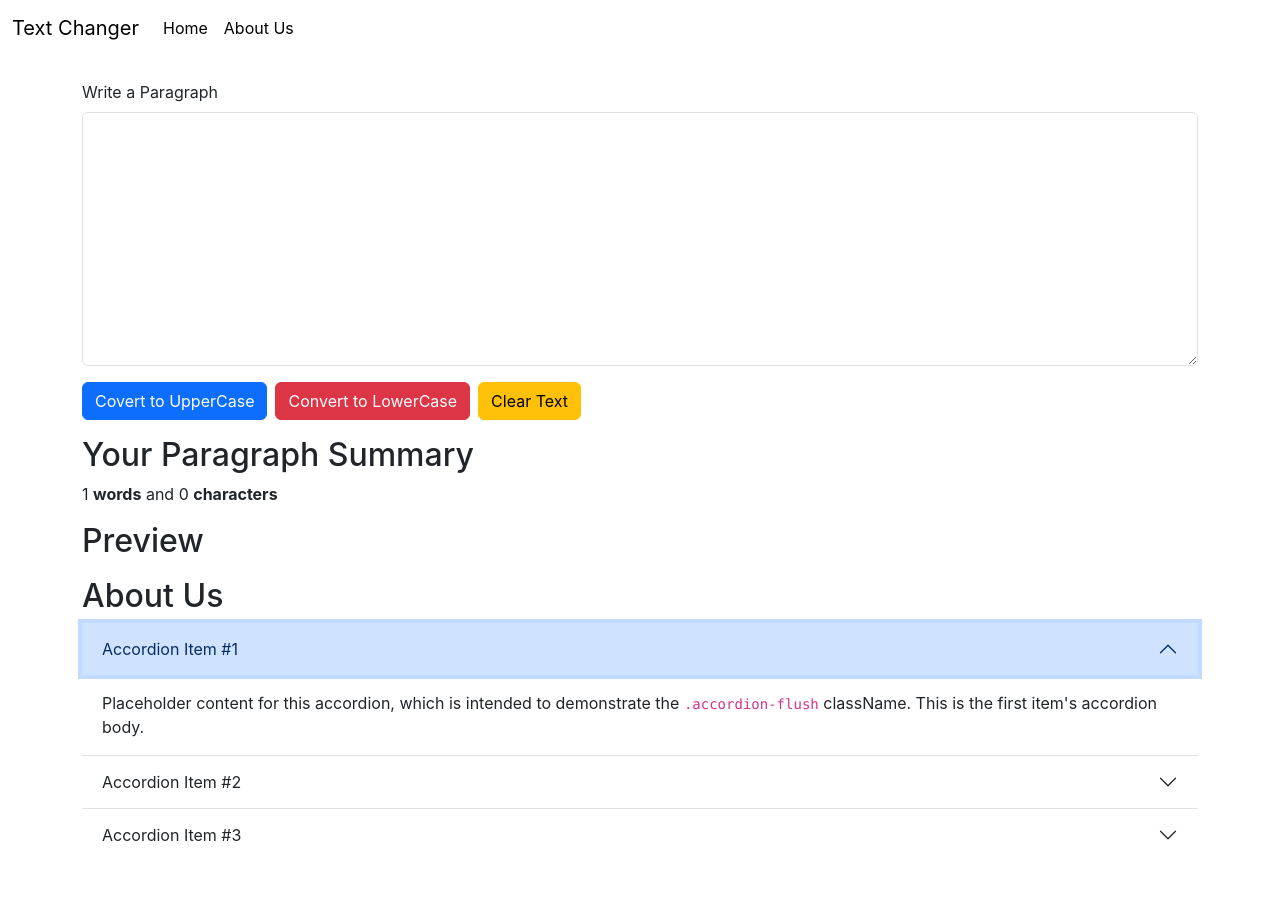
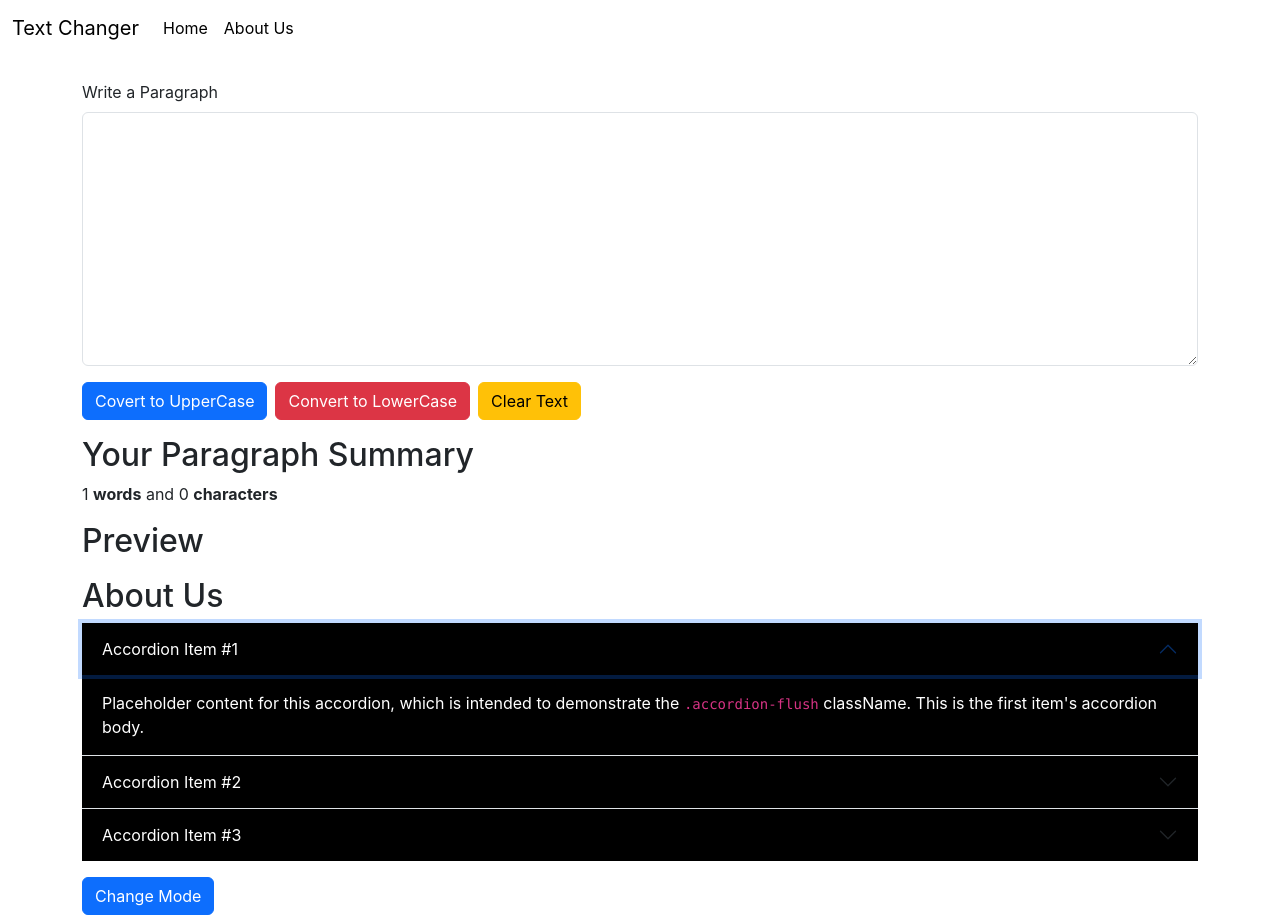
Before and after one commit to hashamuddin1/reactPractice, a React (Create React App) app: page / in a window 1280 px wide. Both pictures are taken after a click on the button "Accordion Item #1". Before the commit the page ends 861 px from the top, so only its background shows below. Built offline with nearby package versions, Linux system fonts and the light colour scheme.

Commit message:
darkmode

```diff
--- a/src/components/About.js
+++ b/src/components/About.js
@@ -1,6 +1,24 @@
-import React from "react";
+import React, { useState } from "react";
 
 export default function About() {
+  const [myStyle, setMyStyle] = useState({
+    color: "white",
+    backgroundColor: "black",
+  });
+
+  const changeMode = () => {
+    if (myStyle.color === "white") {
+      setMyStyle({
+        color: "black",
+        backgroundColor: "white",
+      });
+    } else {
+      setMyStyle({
+        color: "white",
+        backgroundColor: "black",
+      });
+    }
+  };
   return (
     <div className="container">
       <h2>About Us</h2>
@@ -14,6 +32,7 @@ export default function About() {
               data-bs-target="#flush-collapseOne"
               aria-expanded="false"
               aria-controls="flush-collapseOne"
+              style={myStyle}
             >
               Accordion Item #1
             </button>
@@ -23,7 +42,7 @@ export default function About() {
             className="accordion-collapse collapse"
             data-bs-parent="#accordionFlushExample"
           >
-            <div className="accordion-body">
+            <div className="accordion-body" style={myStyle}>
               Placeholder content for this accordion, which is intended to
               demonstrate the <code>.accordion-flush</code> className. This is
               the first item's accordion body.
@@ -39,6 +58,7 @@ export default function About() {
               data-bs-target="#flush-collapseTwo"
               aria-expanded="false"
               aria-controls="flush-collapseTwo"
+              style={myStyle}
             >
               Accordion Item #2
             </button>
@@ -48,7 +68,7 @@ export default function About() {
             className="accordion-collapse collapse"
             data-bs-parent="#accordionFlushExample"
           >
-            <div className="accordion-body">
+            <div className="accordion-body" style={myStyle}>
               Placeholder content for this accordion, which is intended to
               demonstrate the <code>.accordion-flush</code> className. This is
               the second item's accordion body. Let's imagine this being filled
@@ -65,6 +85,7 @@ export default function About() {
               data-bs-target="#flush-collapseThree"
               aria-expanded="false"
               aria-controls="flush-collapseThree"
+              style={myStyle}
             >
               Accordion Item #3
             </button>
@@ -74,7 +95,7 @@ export default function About() {
             className="accordion-collapse collapse"
             data-bs-parent="#accordionFlushExample"
           >
-            <div className="accordion-body">
+            <div className="accordion-body" style={myStyle}>
               Placeholder content for this accordion, which is intended to
               demonstrate the <code>.accordion-flush</code> className. This is
               the third item's accordion body. Nothing more exciting happening
@@ -85,6 +106,13 @@ export default function About() {
           </div>
         </div>
       </div>
+      <button
+        type="button"
+        onClick={changeMode}
+        className="btn btn-primary mt-3"
+      >
+        Change Mode
+      </button>
     </div>
   );
 }
```
